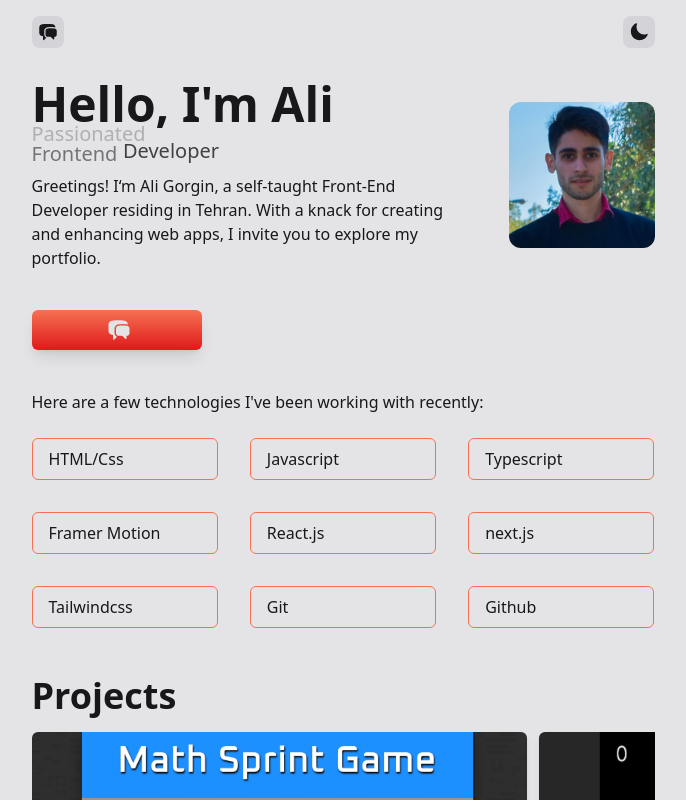
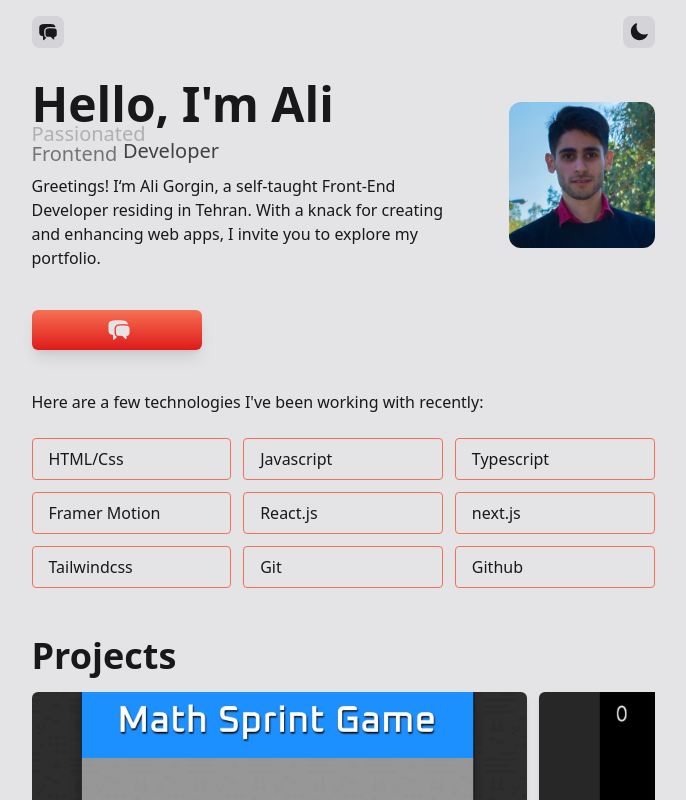
Before and after one commit to aligorgin/frontendali, a Next.js app: page / in a window 1280 px wide. Shown: the top 800 px of the page, without its empty margins (297-983 px from the left). Built offline with nearby package versions, Linux system fonts and the light colour scheme.

Commit message:
small changes for grid

```diff
--- a/src/containers/ITechs.tsx
+++ b/src/containers/ITechs.tsx
@@ -30,10 +30,10 @@ export default function ITechs() {
 					</>
 				))}
 			</div> */}
-			<div className="mt-6 grid grid-cols-2 gap-6 md:grid-cols-3 md:gap-8 ">
+			<div className="mt-6 grid grid-cols-2 gap-3 md:grid-cols-3">
 				{techNames.map((name, index) => (
 					<div
-						className="rounded-md border-[.5px] border-light-orange px-4 py-2 dark:border-light-blue"
+						className="rounded border-[.5px] border-light-orange px-4 py-2 dark:border-light-blue"
 						key={index}
 					>
 						{name.name}
```
